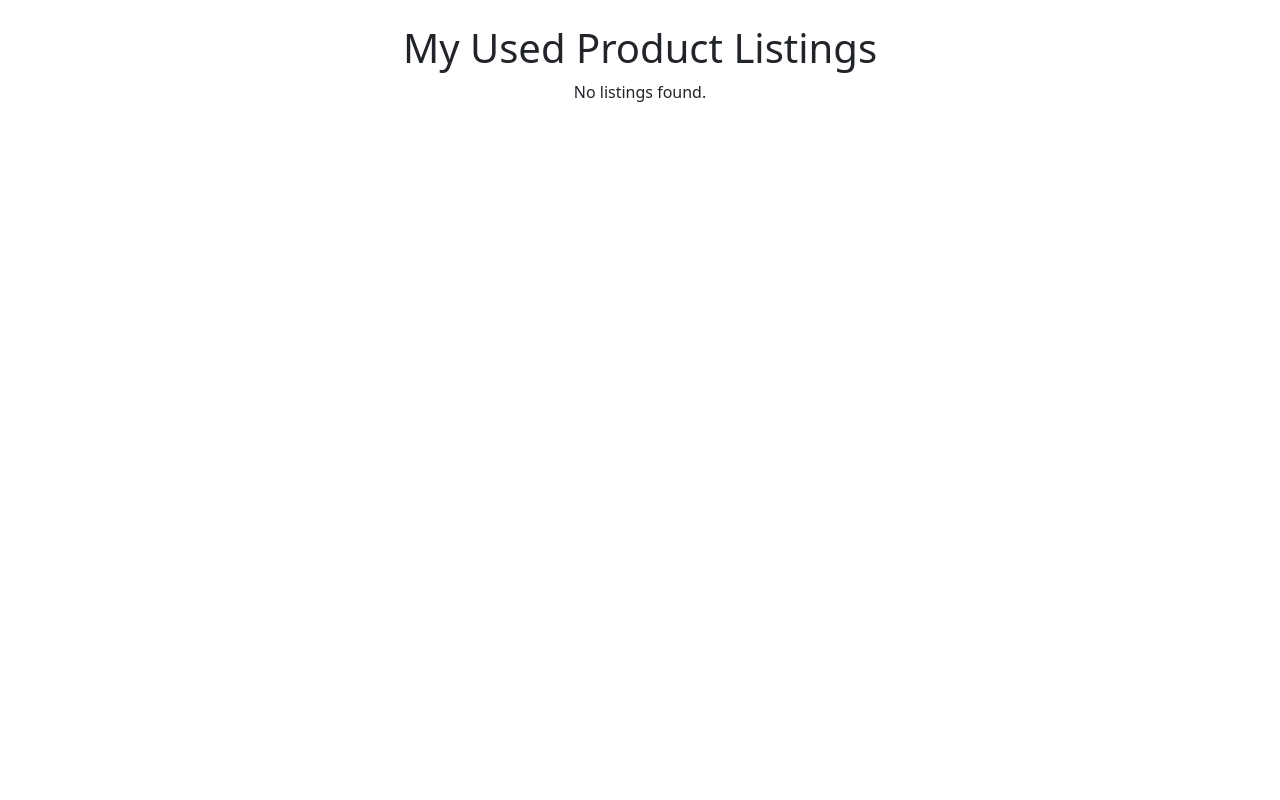
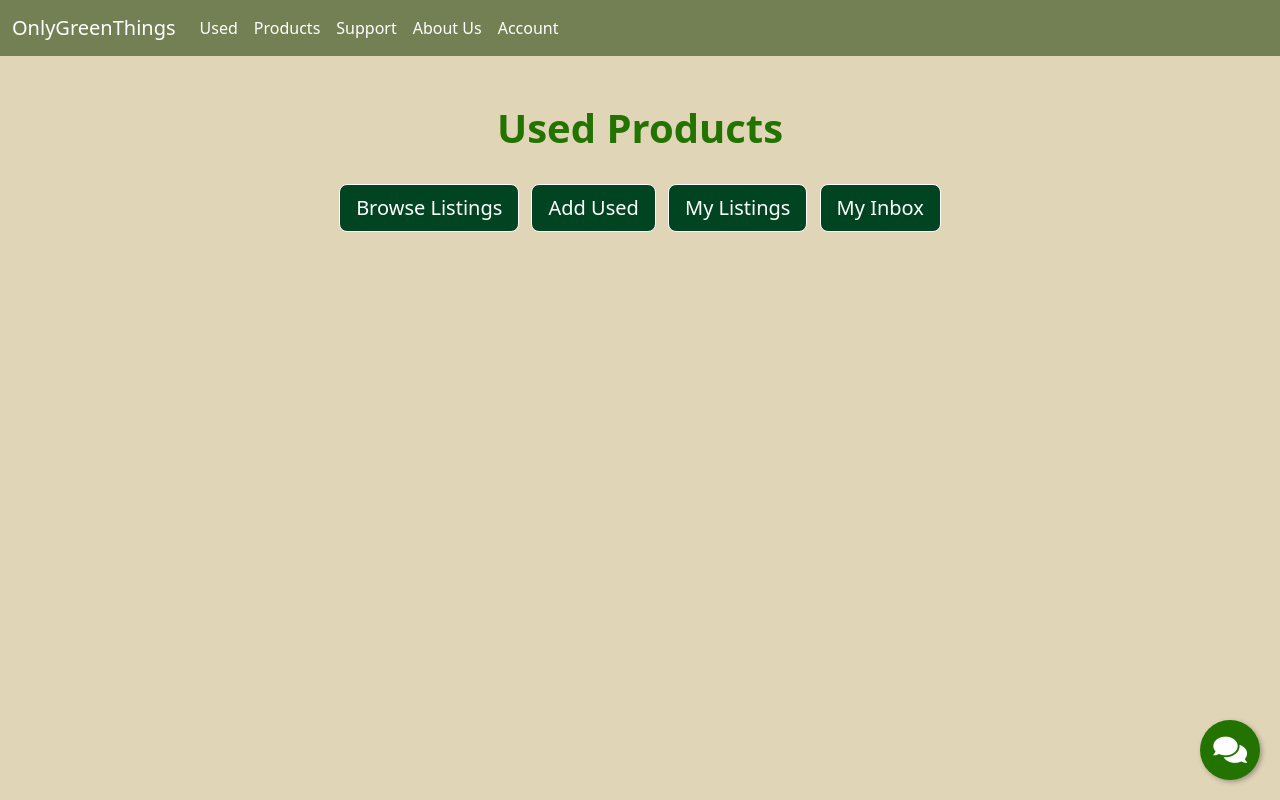
Before and after one commit to evanwongyf/app_development_technical_review, a Flask app: page /user_used in a window 1280 px wide. Run offline with Flask 3, Linux system fonts and the light colour scheme; some libraries are stand-ins or nearby versions.

Commit message:
Update user_used_landing.html

```diff
--- a/templates/user_used_landing.html
+++ b/templates/user_used_landing.html
@@ -2,26 +2,82 @@
 <html lang="en">
 <head>
     <meta charset="UTF-8">
-    <title>My Used Product Listings</title>
+    <title>Used Products - OnlyGreenThings</title>
     <link href="https://cdn.jsdelivr.net/npm/bootstrap@5.3.2/dist/css/bootstrap.min.css" rel="stylesheet">
+    <link href="https://cdnjs.cloudflare.com/ajax/libs/font-awesome/5.15.1/css/all.min.css" rel="stylesheet">
+    <style>
+        body {
+            background-color: #e1d5b8;
+        }
+        .green-text {
+            color: #237300;
+        }
+        .bold-h1 {
+            font-weight: bold;
+        }
+        .navbar-custom {
+            background-color: #738054 !important;
+        }
+        .navbar-custom .navbar-brand,
+        .navbar-custom .navbar-brand:hover,
+        .navbar-custom .navbar-brand:focus,
+        .navbar-custom .navbar-nav .nav-link {
+            color: #ffffff !important;
+        }
+        .custom-button {
+            background-color: #014421 !important;
+            border-color: #014421;
+            color: #ffffff !important; /* Ensure text color is white */
+        }
+        .button-spacing {
+            margin: 0 4px;
+        }
+        .chatbot-fab {
+            position: fixed;
+            right: 20px;
+            bottom: 20px;
+            background-color: #237300;
+            color: white;
+            border-radius: 50%;
+            width: 60px;
+            height: 60px;
+            text-align: center;
+            line-height: 60px;
+            font-size: 30px;
+            cursor: pointer;
+            box-shadow: 2px 2px 5px rgba(0,0,0,0.3);
+        }
+    </style>
 </head>
 <body>
-    <!-- Add your navigation bar here -->
-
-    <div class="container mt-4">
-        <h1 class="text-center">My Used Product Listings</h1>
-        {% for listing in my_listings %}
-            <div class="card mb-3">
-                <div class="card-body">
-                    <h5 class="card-title">{{ listing.name }}</h5>
-                    <p class="card-text">Price: ${{ listing.price }}</p>
-                    <p class="card-text">Category: {{ listing.category }}</p>
-                    <p class="card-text">Description: {{ listing.description }}</p>
+    <nav class="navbar navbar-expand-lg navbar-custom">
+        <div class="container-fluid">
+            <a class="navbar-brand" href="{{ url_for('user_account') }}">OnlyGreenThings</a>
+            <button class="navbar-toggler" type="button" data-bs-toggle="collapse" data-bs-target="#navbarNavAltMarkup" aria-controls="navbarNavAltMarkup" aria-expanded="false" aria-label="Toggle navigation">
+                <span class="navbar-toggler-icon"></span>
+            </button>
+            <div class="collapse navbar-collapse" id="navbarNavAltMarkup">
+                <div class="navbar-nav">
+                    <a class="nav-link active" href="{{ url_for('user_used') }}">Used</a>
+                    <a class="nav-link" href="{{ url_for('user_products') }}">Products</a>
+                    <a class="nav-link" href="{{ url_for('user_support') }}">Support</a>
+                    <a class="nav-link" href="{{ url_for('user_about_us') }}">About Us</a>
+                    <a class="nav-link" aria-current="page" href="{{ url_for('user_account') }}">Account</a>
                 </div>
             </div>
-        {% else %}
-            <p class="text-center">No listings found.</p>
-        {% endfor %}
+        </div>
+    </nav>
+    <h1 class="text-center mt-5 bold-h1 green-text">Used Products</h1>
+    <br>
+    <div class="text-center">
+        <a href="{{url_for('user_used_browse')}}" class="btn custom-button btn-lg active button-spacing" role="button" aria-pressed="true">Browse Listings</a>
+        <a href="{{url_for('user_add_used')}}" class="btn custom-button btn-lg active button-spacing" role="button" aria-pressed="true">Add Used</a>
+        <a href="{{url_for('user_used_listings')}}" class="btn custom-button btn-lg active button-spacing" role="button" aria-pressed="true">My Listings</a>
+        <a href="{{url_for('user_inbox')}}" class="btn custom-button btn-lg active button-spacing" role="button" aria-pressed="true">My Inbox</a>
     </div>
+    <a href="{{ url_for('chatbot') }}" class="chatbot-fab">
+        <i class="fas fa-comments"></i>
+        </a>
+    <script src="https://cdn.jsdelivr.net/npm/bootstrap@5.3.2/dist/js/bootstrap.bundle.min.js"></script>
 </body>
 </html>
```
